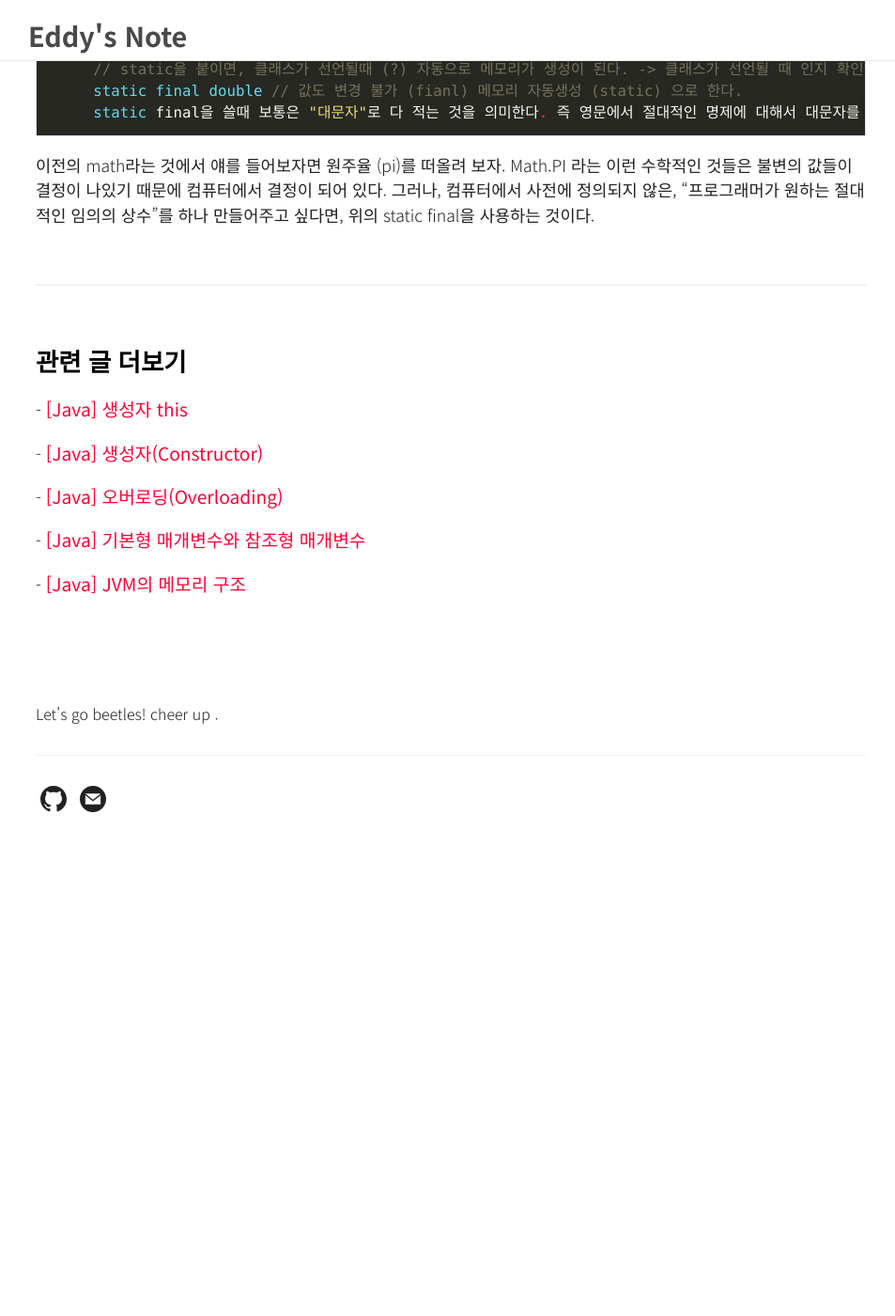
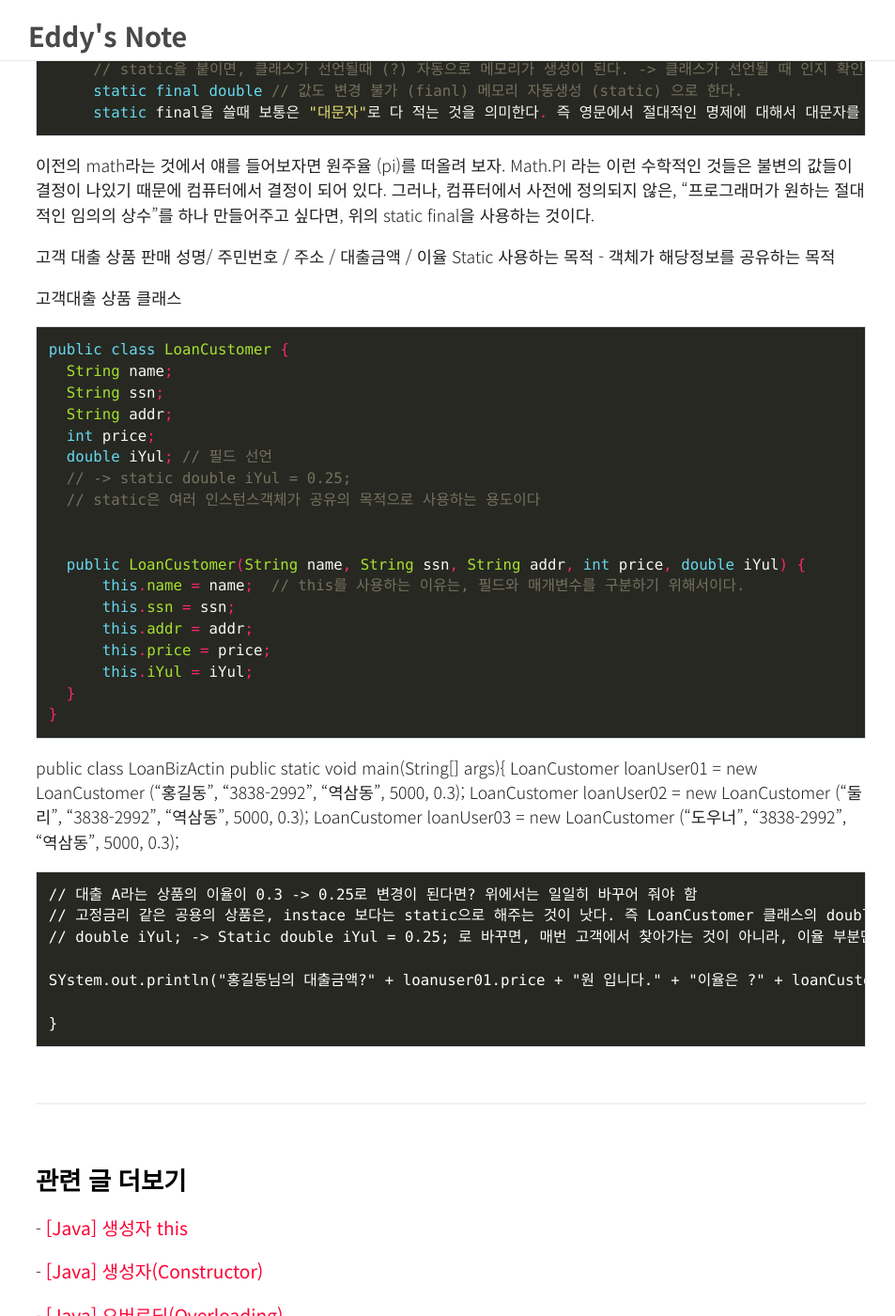
Before and after one commit to solusean/solusean.github.io, a Jekyll site: the page built from _posts/2021-06-14-Java041-staticmethod-instancemethod.md, in a window 1280 px wide and 1400 px high, scrolled down 1807 px. Shown: the whole window at 94% size, without its empty margins (160-1113 px from the left). Built offline with Jekyll 4.4.1, drawn with Linux system fonts in a browser that asks for light colours; comment, search, counter and statistics services are not loaded; before the commit the page ends 2708 px from its top, so only the background shows below that.

Commit message:
Update 2021-06-14-Java041-staticmethod-instancemethod.md

````diff
--- a/_posts/2021-06-14-Java041-staticmethod-instancemethod.md
+++ b/_posts/2021-06-14-Java041-staticmethod-instancemethod.md
@@ -81,3 +81,46 @@ public class Earth {
 이전의 math라는 것에서 얘를 들어보자면
 원주율 (pi)를 떠올려 보자.
 Math.PI 라는 이런 수학적인 것들은 불변의 값들이 결정이 나있기 때문에 컴퓨터에서 결정이 되어 있다. 그러나, 컴퓨터에서 사전에 정의되지 않은, "프로그래머가 원하는 절대적인 임의의 상수"를 하나 만들어주고 싶다면, 위의 static final을 사용하는 것이다.
+
+
+고객 대출 상품 판매
+성명/ 주민번호 / 주소 / 대출금액 / 이율
+Static 사용하는 목적 - 객체가 해당정보를 공유하는 목적
+
+고객대출 상품 클래스
+```java
+public class LoanCustomer {
+  String name;
+  String ssn;
+  String addr;
+  int price;
+  double iYul; // 필드 선언
+  // -> static double iYul = 0.25;
+  // static은 여러 인스턴스객체가 공유의 목적으로 사용하는 용도이다
+
+
+  public LoanCustomer(String name, String ssn, String addr, int price, double iYul) {
+      this.name = name;  // this를 사용하는 이유는, 필드와 매개변수를 구분하기 위해서이다.
+      this.ssn = ssn;
+      this.addr = addr;
+      this.price = price;
+      this.iYul = iYul;
+  }
+}
+```
+
+
+
+public class LoanBizActin
+    public static void main(String[] args){
+    LoanCustomer loanUser01 = new LoanCustomer ("홍길동", "3838-2992", "역삼동", 5000, 0.3);
+    LoanCustomer loanUser02 = new LoanCustomer ("둘리", "3838-2992", "역삼동", 5000, 0.3);
+    LoanCustomer loanUser03 = new LoanCustomer ("도우너", "3838-2992", "역삼동", 5000, 0.3);
+
+    // 대출 A라는 상품의 이율이 0.3 -> 0.25로 변경이 된다면? 위에서는 일일히 바꾸어 줘야 함
+    // 고정금리 같은 공용의 상품은, instace 보다는 static으로 해주는 것이 낫다. 즉 LoanCustomer 클래스의 double iYul 을 정적 멤버로 바꾸어 주는 것이다.
+    // double iYul; -> Static double iYul = 0.25; 로 바꾸면, 매번 고객에서 찾아가는 것이 아니라, 이율 부분만 바꾸어 주면 되는 것이다.
+
+    SYstem.out.println("홍길동님의 대출금액?" + loanuser01.price + "원 입니다." + "이율은 ?" + loanCustomer.iYul);
+
+    }
````
